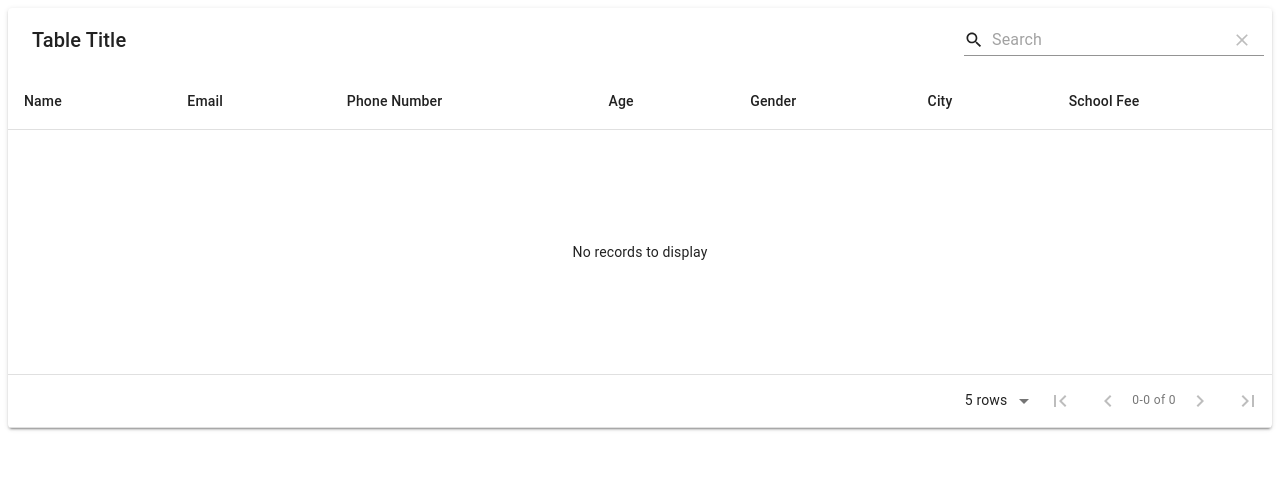
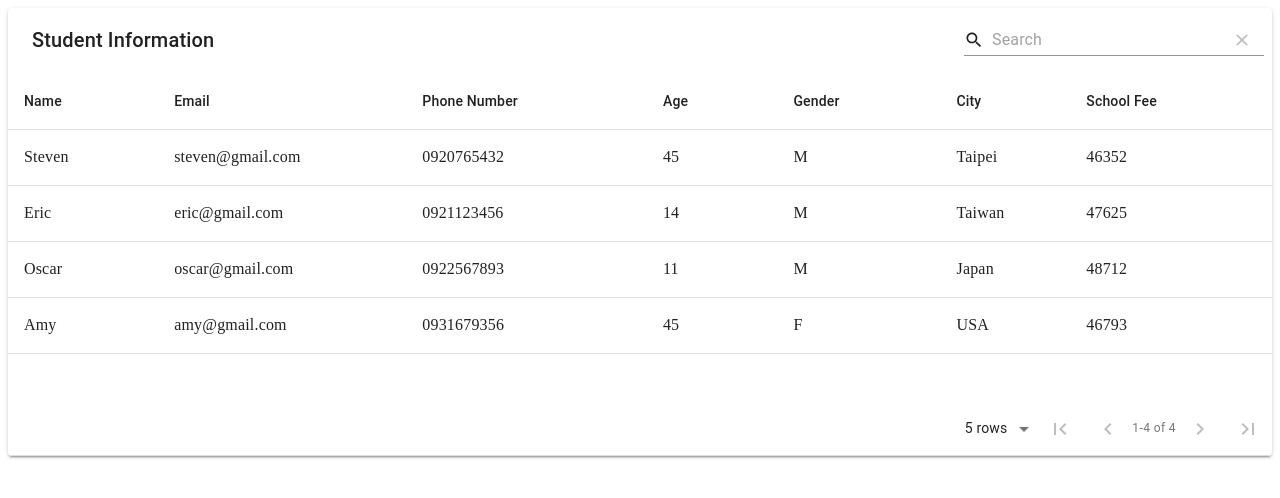
Before and after one commit to pluto123/material_table, a React (Create React App) app: page / in a window 1280 px wide. Shown: the top 498 px of the page. Built offline with nearby package versions, Linux system fonts and the light colour scheme.

Commit message:
add table data and setup table title

```diff
--- a/src/App.js
+++ b/src/App.js
@@ -1,5 +1,5 @@
 import MaterialTable from 'material-table';
-import React, { forwardRef } from 'react';
+import React, { forwardRef, useState } from 'react';
 import AddBox from '@material-ui/icons/AddBox';
 import ArrowDownward from '@material-ui/icons/ArrowDownward';
 import Check from '@material-ui/icons/Check';
@@ -37,6 +37,13 @@ const tableIcons = {
 };
 
 function App() {
+  const [tableData, setTableData] = useState([
+    { name: "Steven", email: "steven@gmail.com", phone: "0920765432", age: 45, gender: "M", city: "Taipei", fee: 46352 },
+    { name: "Eric", email: "eric@gmail.com", phone: "0921123456", age: 14, gender: "M", city: "Taiwan", fee: 47625 },
+    { name: "Oscar", email: "oscar@gmail.com", phone: "0922567893", age: 11, gender: "M", city: "Japan", fee: 48712 },
+    { name: "Amy", email: "amy@gmail.com", phone: "0931679356", age: 45, gender: "F", city: "USA", fee: 46793 }
+  ])
+
   const columns = [
     { title: "Name", field: "name" },
     { title: "Email", field: "email" },
@@ -52,6 +59,8 @@ function App() {
       <MaterialTable
         icons={tableIcons}
         columns={columns}
+        data={tableData}
+        title="Student Information"
       />
     </div>
   );
```
